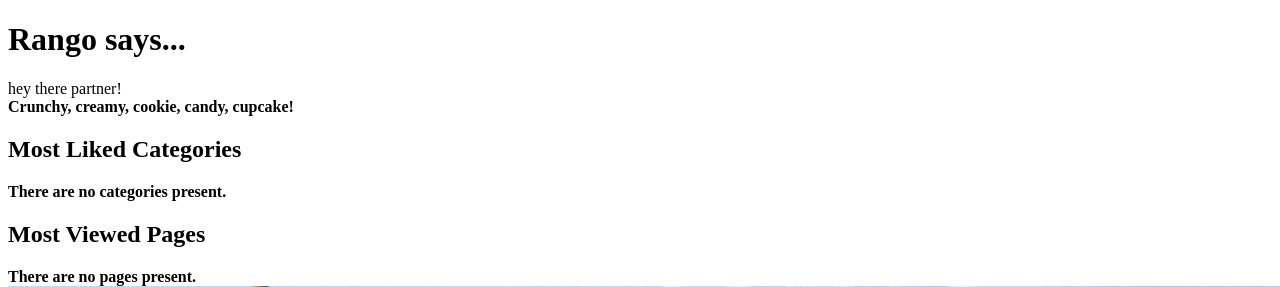
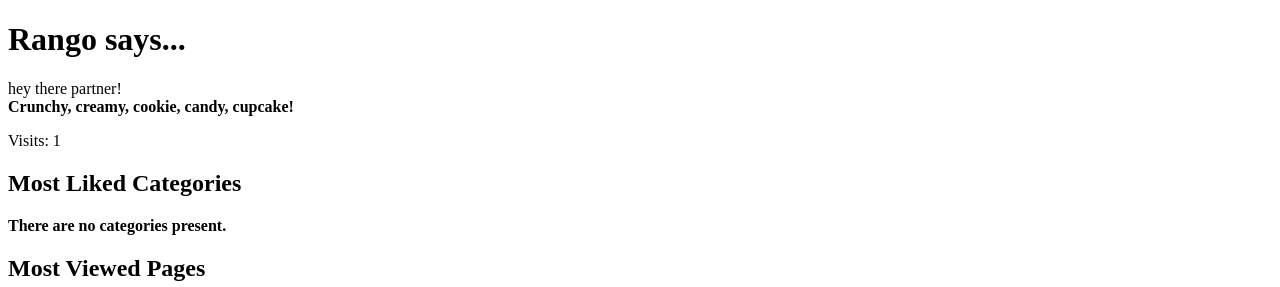
Before and after one commit to murlock1000/tango_with_django_project, a Django app: page / in a window 1280 px wide. Shown: the top 287 px of the page. Run offline with Django 3.2, Linux system fonts and the light colour scheme; data that the repository does not hold is empty.

Commit message:
Complete Chapter 10.5 - Create visit cookie

```diff
--- a/rango/views.py
+++ b/rango/views.py
@@ -8,7 +8,23 @@ from django.urls import reverse
 from rango.forms import UserForm, UserProfileForm
 from django.contrib.auth import authenticate, login, logout
 from django.contrib.auth.decorators import login_required
+from datetime import datetime
 
+def visitor_cookie_handler(request, response):
+    # Get the number of visits to the site
+    visits = int(request.COOKIES.get('visits', '1'))
+
+    last_visit_cookie = request.COOKIES.get('last_visit', str(datetime.now()))
+    last_visit_time = datetime.strptime(last_visit_cookie[:-7],'%Y-%m-%d %H:%M:%S')
+
+    if(datetime.now() - last_visit_time).days >0:
+        visits = visits+1
+        response.set_cookie('last_visit', str(datetime.now()))
+    else:
+        response.set_cookie('last_visit', last_visit_cookie)
+
+    # Update/set the visits cookie
+    response.set_cookie('visits', visits)
 
 
 def index(request):
@@ -20,11 +36,26 @@ def index(request):
     context_dict['boldmessage'] = 'Crunchy, creamy, cookie, candy, cupcake!'
     context_dict['categories'] = category_list
     context_dict['pages'] = page_list
+    context_dict['visits'] = int(request.COOKIES.get('visits', '1'))
 
-    return render(request, 'rango/index.html', context=context_dict)
+
+
+    # COOKIES!
+    request.session.set_test_cookie()
+    # Obtain our Response object early so we can add cookie information
+    response = render(request, 'rango/index.html', context=context_dict)
+
+    # Call the helper function to handle the cookies
+    visitor_cookie_handler(request, response)
+
+    # Return response back to the user, updating any cookies that need changed.
+    return response
 
 def about(request):
 
+    if request.session.test_cookie_worked():
+        print("TEST COOKIE WORKED!")
+        request.session.delete_test_cookie()
     return render(request, 'rango/about.html')
 
 def show_category(request, category_name_slug):
--- a/templates/rango/index.html
+++ b/templates/rango/index.html
@@ -16,6 +16,7 @@
         <strong>{{ boldmessage }}</strong><br />
     </div>
     <div>
+        <p>Visits: {{ visits }}</p>
         <h2>Most Liked Categories</h2>
         {% if categories %}
             <ul>
```
